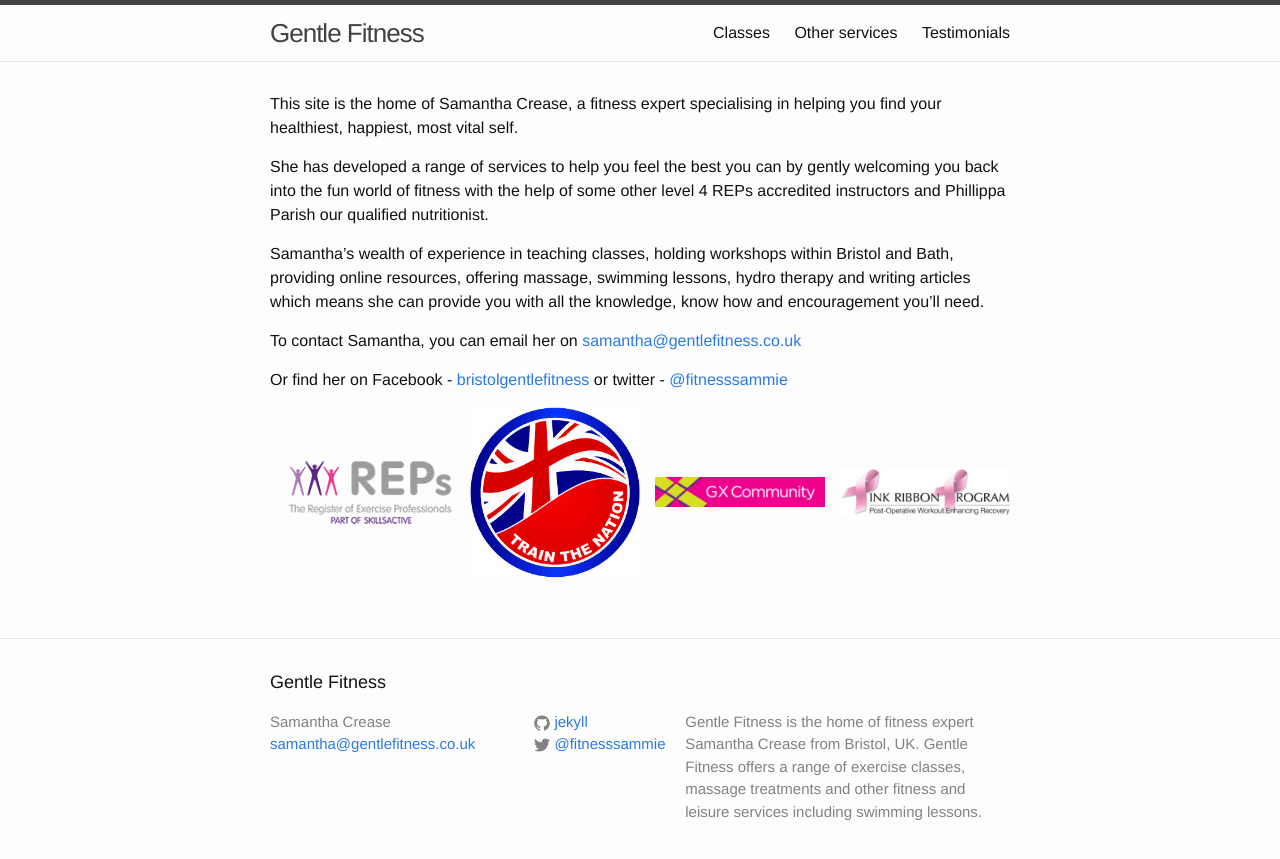
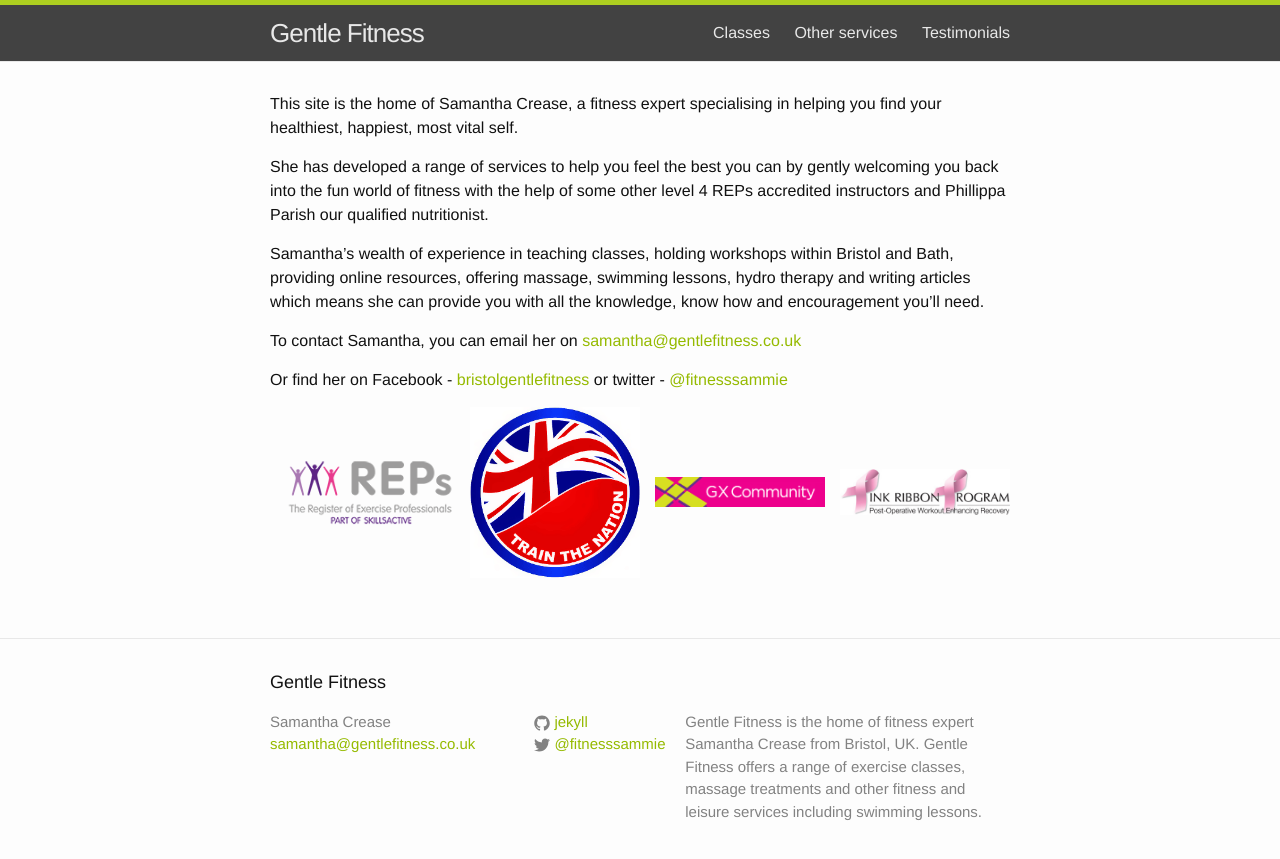
Before and after one commit to gentlefitness-www/gentlefitness-www, a Jekyll site: the page built from index.md, in a window 1280 px wide. Shown: the top 859 px of the page. Built offline with Jekyll 4.4.1, drawn with Linux system fonts in a browser that asks for light colours.

Commit message:
Tweaked branding and nav colours

```diff
--- a/_sass/_base.scss
+++ b/_sass/_base.scss
@@ -55,7 +55,7 @@ h1, h2, h3, h4, h5, h6 {
 }
 
 a {
-    color: $brand-color;
+    color: $brand-color-secondary;
     text-decoration: none;
 
     &:hover {
--- a/_sass/_layout.scss
+++ b/_sass/_layout.scss
@@ -2,8 +2,9 @@
  * Site header
  */
 .site-header {
-    border-top: 5px solid $grey-color-dark;
+    border-top: 5px solid $brand-color;
     border-bottom: 1px solid $grey-color-light;
+    background-color: $grey-color-dark;
     min-height: 56px;
 
     // Positioning context for the mobile navigation icon
@@ -19,7 +20,7 @@
 
     &,
     &:visited {
-        color: $grey-color-dark;
+        color: $grey-color-light;
     }
 }
 
@@ -32,7 +33,7 @@
     }
 
     .page-link {
-        color: $text-color;
+        color: $grey-color-light;
         line-height: $base-line-height;
 
         // Gaps between nav items, but not on the first one
--- a/css/main.scss
+++ b/css/main.scss
@@ -17,7 +17,8 @@ $spacing-unit-double:$spacing-unit * 2;
 
 $text-color:       #111;
 $background-color: #fdfdfd;
-$brand-color:      #2a7ae2;
+$brand-color:      #adcf20;
+$brand-color-secondary: #95ba00;
 
 $grey-color:       #828282;
 $grey-color-light: lighten($grey-color, 40%);
```
